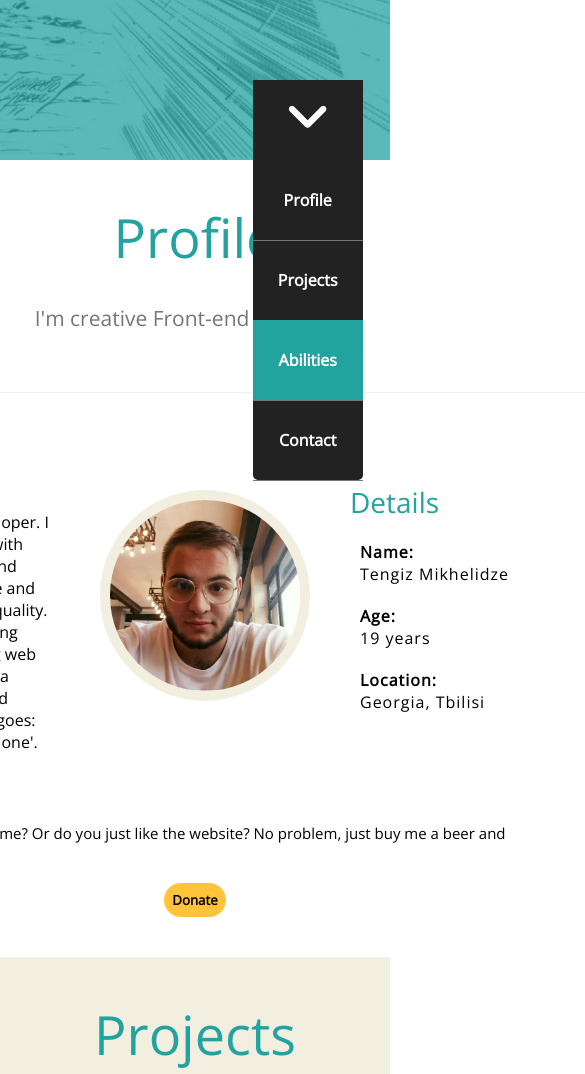
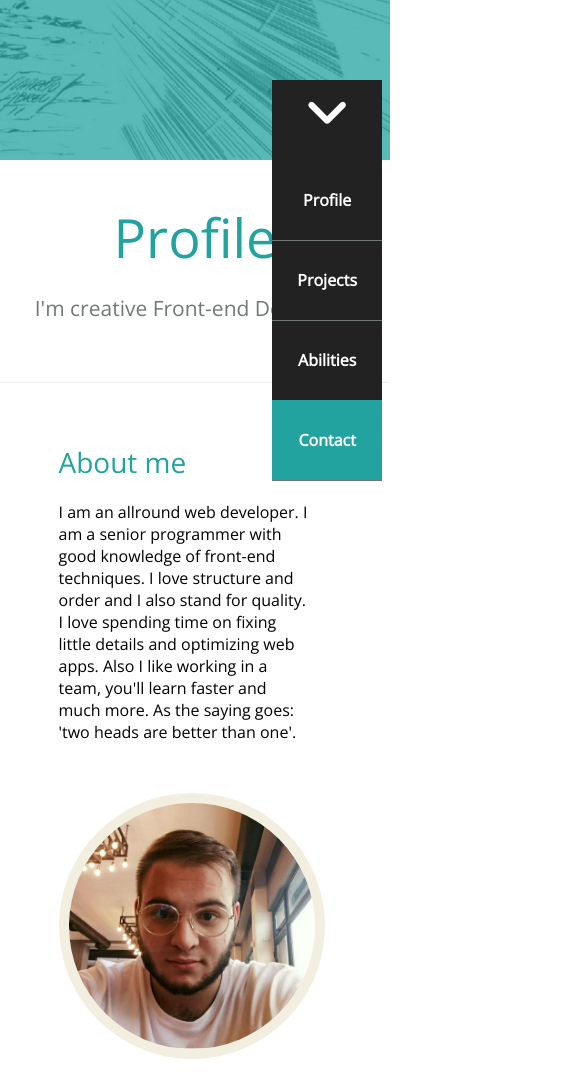
Before and after one commit to tengizmikhelidze/tengizmikhelidze.github.io, a plain HTML site: page index.html in a window 390 px wide. Shown: the part 684-1758 px from the top of the page, 585 px wide, since content can reach past the window. Drawn offline with nearby package versions, Linux system fonts and the light colour scheme.

Commit message:
9/17/1:10

```diff
--- a/index.html
+++ b/index.html
@@ -27,6 +27,7 @@
     <div id="fb-root"></div>
     <script async defer crossorigin="anonymous" src="https://connect.facebook.net/en_GB/sdk.js#xfbml=1&version=v8.0" nonce="TtT76jR0"></script>
     <script type="text/javascript" src="https://platform-api.sharethis.com/js/sharethis.js#property=5f6312e207b95d0012fb2e2c&product=inline-follow-buttons" async="async"></script>
+    <link rel="stylesheet" href="styles/responsive.css">
 </head>
 
 <body>
--- a/styles/nav.css
+++ b/styles/nav.css
@@ -9,6 +9,7 @@
     border-bottom-left-radius: 5px;
     border-bottom-right-radius: 5px;
     transition: 1s;
+    z-index: 4;
 }
 .nav-bar-wrapper-fixed{
     position: fixed;
--- a/styles/projects.css
+++ b/styles/projects.css
@@ -61,7 +61,7 @@ figcaption i {
     background-color: #428bca;
     padding: 10px;
 }
-figcaption h3,p {
+figcaption h3, figcaption p {
     margin: 10px;
     width: 90%;
 }
--- a/styles/responsive.css
+++ b/styles/responsive.css
@@ -0,0 +1,108 @@
+@media all and (max-width:1280px){
+    .profile-content{
+        max-width: 70%;
+        padding: 40px 0px;
+    }
+    .projects-content{
+        max-width: 70%;
+        padding: 40px 0px;
+    }
+    .contact-content{
+        max-width: 70%;
+        padding: 40px 0px;
+    }
+    .abilities-content{
+        max-width: 70%;
+        padding: 40px 0px;
+    }
+    .projects{
+        width: 70%;
+    }
+    .skills{
+        width: 70%;
+        grid-template-columns: auto;
+    }
+    .contact-skills {
+        grid-gap: 0;
+    }
+    .project img{
+        width: 300px;
+        height: 200px;
+    }
+    .about-me{
+        grid-template-areas: unset;
+        grid-template-columns: 1fr;
+        grid-template-rows: auto;
+        align-items: center;
+        justify-items: center;
+        width: 70%;
+    }
+    .left{
+        grid-area: unset;
+    }
+    .center{
+        grid-area: unset;
+    }
+    .right{
+        grid-area: unset;
+        margin-left: 20px;
+    }
+    .buy-bear{
+        grid-area: unset;
+    }
+    .left p, .about-right-p{
+        width: 250px;
+        margin-bottom: 10px;
+    }
+}
+@media all and (max-width:1275px){
+    .nav-bar-wrapper-fixed{
+        right: 2%;
+    }
+    .nav-bar-wrapper{
+        right: 2%;
+    }
+    .scroll-down{
+        right: 2%;
+    }
+}
+@media all and (max-width:995px){
+    .profile-content{
+        max-width: 390px;
+        padding: 40px 0px;
+    }
+    .projects-content{
+        max-width: 390px;
+    }
+    .contact-content{
+        max-width: 390px;
+    }
+    .abilities-content{
+        max-width: 390px;
+    }
+    .about-me{
+        grid-template-areas: unset;
+        grid-template-columns: 1fr;
+        grid-template-rows: auto;
+        align-items: left;
+        justify-items: left;
+        width: 70%;
+    }
+    .left{
+        grid-area: unset;
+    }
+    .center{
+        grid-area: unset;
+    }
+    .right{
+        grid-area: unset;
+        margin-left: 20px;
+    }
+    .buy-bear{
+        grid-area: unset;
+    }
+    .left p, .about-right-p{
+        width: 250px;
+        margin-bottom: 10px;
+    }
+}
```
